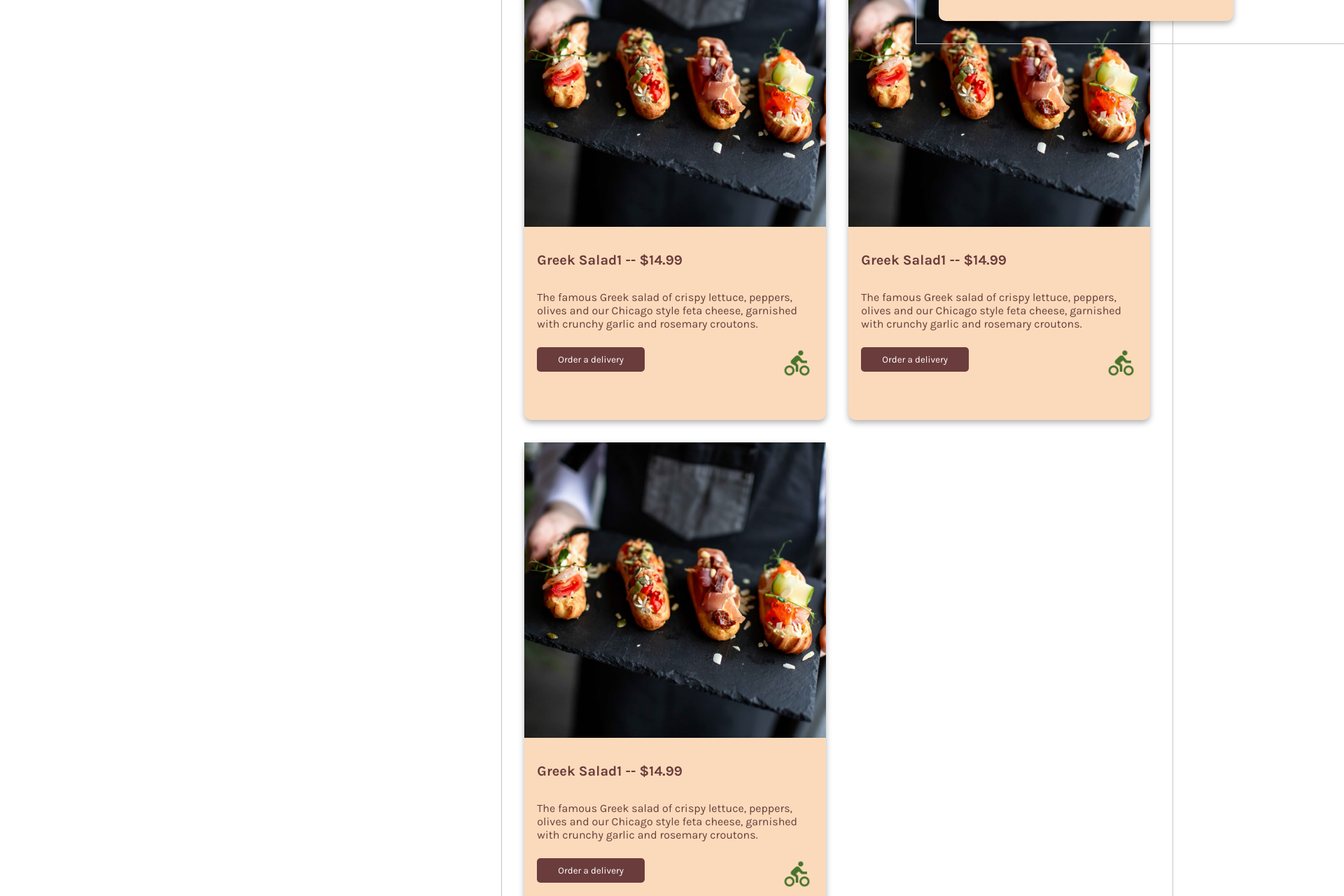
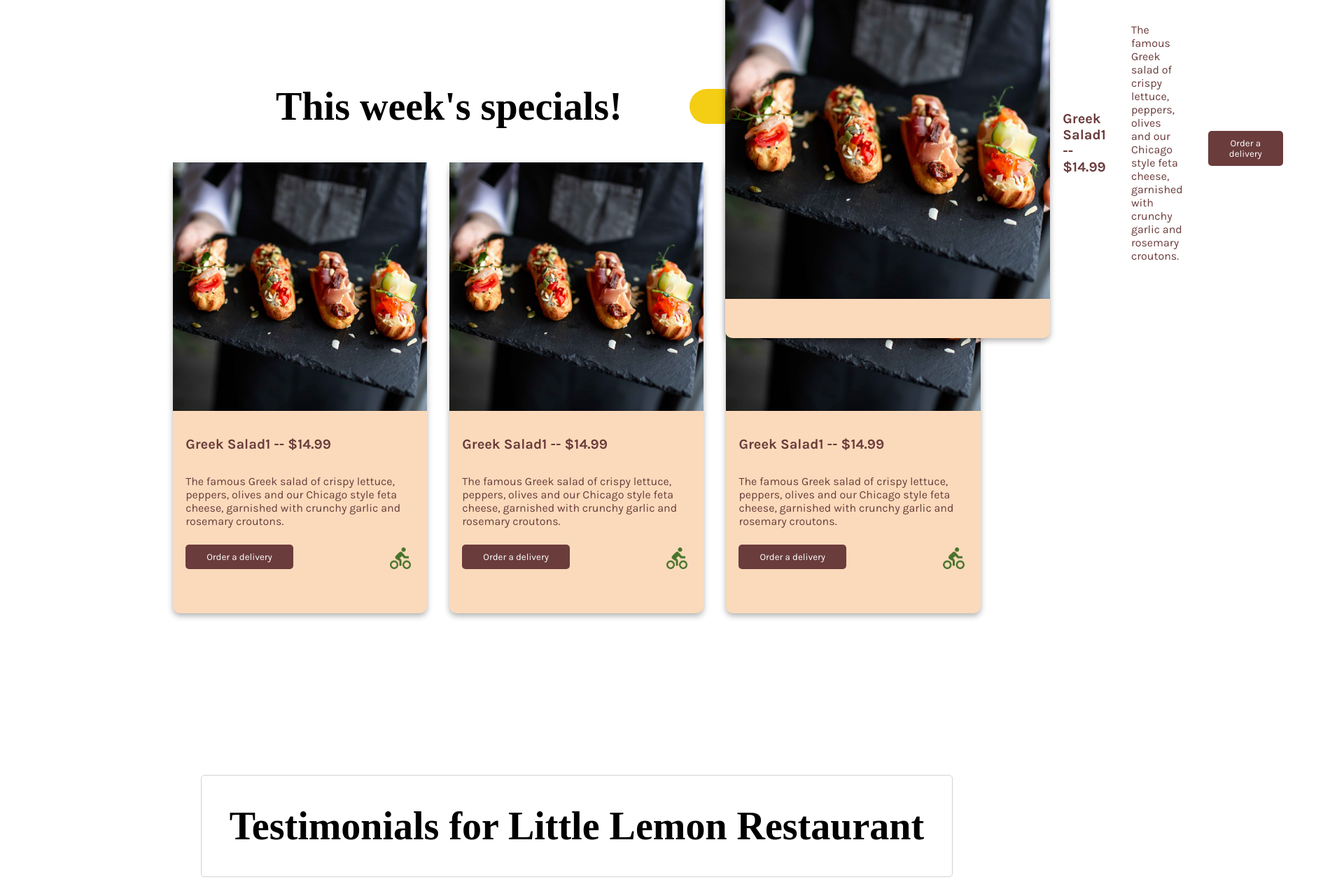
Before and after one commit to HkCode25/little-lemon-app, a React (Create React App) app: page /orderonline in a window 1280 px wide. Shown: the part 600-1880 px from the top of the page at 70% size, 1920 px wide, since content can reach past the window. Built offline with nearby package versions, Linux system fonts and the light colour scheme.

Commit message:
specials final

```diff
--- a/src/App.css
+++ b/src/App.css
@@ -45,7 +45,14 @@ h2{
  .AppWrapper {
   place-items: center;
   display: grid;
-  grid-auto-flow: row;
+  grid-template:
+  'Navbar Navbar Navbar Navbar' 1fr 1fr 1fr 1fr
+  'HeroSection HeroSection HeroSection HeroSection'
+  'OrderOnline OrderOnline OrderOnline OrderOnline'
+  'Testimonials Testimonials Testimonials Testimonials'
+  'About About About About'
+  'Footer Footer Footer Footer';
+  /* grid-auto-flow: row; */
   justify-items: center;
   text-align: center;
   }
--- a/src/App.js
+++ b/src/App.js
@@ -16,9 +16,9 @@ function App() {
         <Navbar />
         <HeroSection />
         <OrderOnline />
-        {/* <Testimonials />
+        <Testimonials />
         <About />
-        <Footer />*/}
+        <Footer />
     </div>
   );
 }
--- a/src/Components/Navbar.css
+++ b/src/Components/Navbar.css
@@ -20,6 +20,7 @@ header {
  /* padding: 0 6rem; */
  background-color: white;
  color: rgb(0, 0, 0);
+ gap: 3rem;
 }
 
 .header_logo {
@@ -31,8 +32,8 @@ header {
 }
 
 nav {
- padding: 0 16vh 0 16vh;
- height: 100%;
+/*  padding: 0 16vh 0 16vh;
+ */ height: 100%;
  display: flex;
  list-style-type: none;
  /* cursor: pointer; */
@@ -44,7 +45,7 @@ nav {
  text-decoration: none;
  margin-top: auto;
  margin-bottom: auto;
- padding: 1vh 3vh;
+ padding: 1vh 2vh;
 
  /* Extra large devices (large laptops and desktops, 1200px and up) */
 @media only screen and (min-width: 1200px) {
--- a/src/Components/OrderOnline.css
+++ b/src/Components/OrderOnline.css
@@ -1,69 +1,70 @@
 main{
-  display:grid;
-  grid-template:
-  "title title onlineMenu-btn"   200px
-  "container container container" 90vh/auto;
-/*   grid-column-gap: 1em;
- */  align-items: center;
+  display: flex;
+  flex-direction: column;
+  justify-content: center;
+  align-items: center;
+  transform: translateY(10vh);
+     /* Extra small devices (phones, 600px and down) */
+  @media only screen and (max-width: 600px) {
+  transform: translateY(1vh);
 }
 
-.order-online{
-  /* place-items: center; */
-  /* text-align: center; */
-  width: 85vw;
-  padding: 3rem;
-  margin: 2rem;
-   /* Extra small devices (phones, 600px and down) */
-  @media only screen and (max-width: 600px) {
-  width: 90vw;
-  padding: 1rem;
-  margin: 0.6rem;
+/* Small devices (portrait tablets and large phones, 600px and up) */
+  @media only screen and (min-width: 600px) {
+  transform: translateY(8%);
+}
+
+/* Extra large devices (large laptops and desktops, 1200px and up) */
+@media only screen and (min-width: 1200px) {
+  transform: translateY(12vh);
 }
 }
 
 
- .title{
-  grid-area: title;
-}
-
-
- .specials{
+.specials{
   display: flex;
   flex-direction: row;
   justify-content: center;
   align-items: center;
-  padding: 2rem;
+  padding: 3rem;
+   /* Extra small devices (phones, 600px and down) */
+  @media only screen and (max-width: 600px) {
+  display: flex;
+  flex-direction: column;
+  gap: 2rem;
 }
 
+/* Small devices (portrait tablets and large phones, 600px and up) */
+  @media only screen and (min-width: 600px) {
+  display: flex;
+  flex-direction: column;
+  gap: 3rem;
+}
 
-.title{
-  width: 50vw;
-/*   float: left;
- */  text-align: left;
-  padding-left: 6rem;
+/* Extra large devices (large laptops and desktops, 1200px and up) */
+@media only screen and (min-width: 1200px) {
+  display: flex;
+  flex-direction: row;
+  gap: 6rem;
+}
 }
 
 
 h1{
-  font-size: 4em !important;
+  font-size: 3.5em !important;
    /* Extra small devices (phones, 600px and down) */
   @media only screen and (max-width: 600px) {
-  font-size: 2.7rem;
+  font-size: 1.8rem !important;
 }
 }
 
-/* .onlineMenu-btn{
-  grid-area: onlineMenu-btn;
-} */
 
 .onlineMenu-btn{
   grid-area: onlineMenu-btn;
-  width: 40vw;
-/*   float: right;
- */  /* Extra small devices (phones, 600px and down) */
+ /*Extra small devices (phones, 600px and down)*/
  /* @media only screen and (max-width: 600px) {
-  transform: translateY(16vh);
-  }*/
+   width: 46vw;
+} */
 }
 
 
@@ -87,21 +88,14 @@ h1{
   color: white;
 }
 
+
 .container{
-  grid-area: container;
-  /* display: flex;
-  flex-direction: row;
-  gap: 2rem;
-  padding: 2rem;
-  margin: 1rem; */
   display: grid;
-  border: 1px solid #c5c3c3;
   grid-template-columns: repeat(auto-fit, minmax(300px, 1fr));
   gap: 2rem;
-  justify-content: center;
-  padding: 2rem;
-  margin: 1rem;
+  width: 70%;
 }
+
 
 
  .card{
@@ -113,7 +107,7 @@ h1{
 }
 
 
- .card img{
+.card img{
   width: 100%;
   height: auto;
   padding-bottom: 3vh;
@@ -130,6 +124,7 @@ h1{
   text-align: left;
   padding: 1vh;
 }
+
 
 .card p{
   color: #6b3c3c;
--- a/src/Components/Testimonials.css
+++ b/src/Components/Testimonials.css
@@ -0,0 +1,20 @@
+.testimonials {
+    display: flex;
+    justify-content: center; /* Centers horizontally */
+    align-items: center;     /* Centers vertically */
+    height: 100vh;
+    flex-direction: column;
+    width: 100vw;
+    margin: 0 auto;
+    position: static;
+}
+
+.testimonials__container {
+    margin: auto;
+    padding: 5vh;
+    border-radius: 5px;
+    border: 1px solid lightgray;
+}
+.testimonials__container > h1{
+    font-size:5vw;
+}
--- a/src/Components/Testimonials.js
+++ b/src/Components/Testimonials.js
@@ -4,18 +4,13 @@ import './Testimonials.css';
 
 function Testimonials() {
 
-    return (
-
-        <main className='testimonials'>
-
-        <article>
-            <div>Testimonials for Little Lemon Restaurant</div>
-        </article>
-
-
-        </main>
-
-    );
+return (
+    <div className="testimonials">
+      <div className="testimonials__container">
+        <h1>Testimonials for Little Lemon Restaurant</h1>
+      </div>
+    </div>
+  );
 }
 
 export default Testimonials;
```
Also changed, not shown: src/Components/OrderOnline.js (+1 -6 lines).
